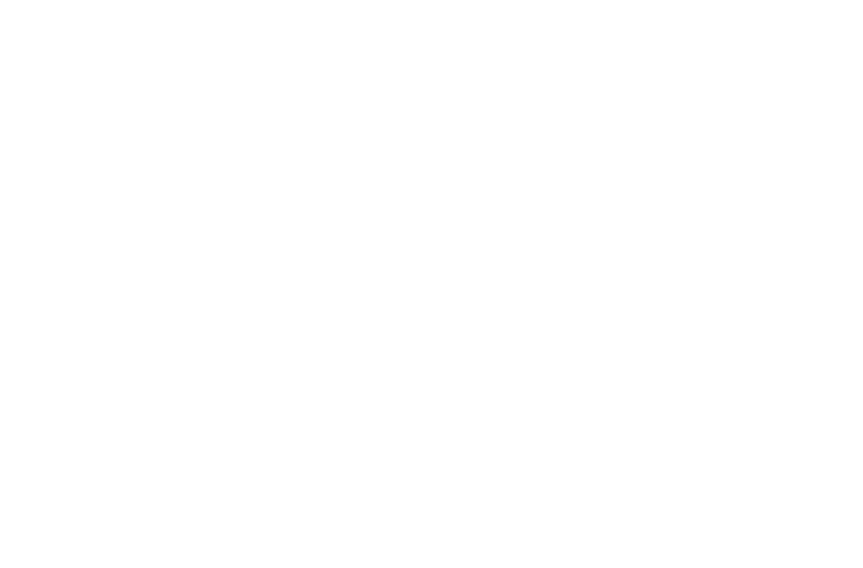
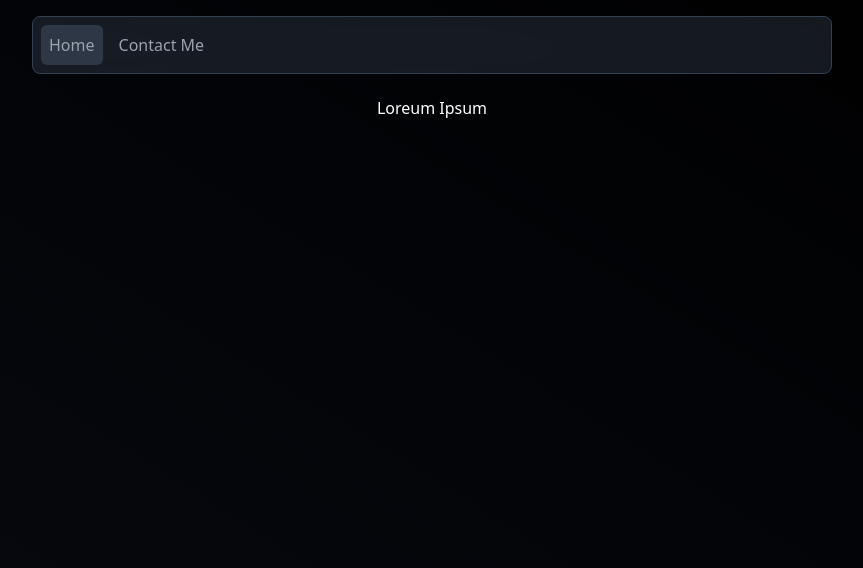
Before and after one commit to Maplerxyz/compositr.dev, a Next.js app: page / in a window 1280 px wide. Shown: the top 568 px of the page, without its empty margins (208-1071 px from the left). Built offline with nearby package versions, Linux system fonts and the light colour scheme.

Commit message:
feat(*): finally got nav working
Signed-off-by: Jim (Compositr) <jimke2000@gmail.com>

```diff
--- /dev/null
+++ b/src/common/components/core/Nav/NavBar.tsx
@@ -0,0 +1,12 @@
+import NavBarButton from "./NavBarButton";
+
+export default function NavBar() {
+  return (
+    <nav className="fixed z-[999] w-full sm:w-[80%] lg:w-[50rem] md:rounded-lg bg-slate-600/30 sm:border sm:border-slate-700 bg-opacity-80 backdrop-blur-lg sm:flex flex-row justify-between sm:mt-4 py-4 sm:py-2 px-2">
+      <div className="">
+        <NavBarButton href="/">Home</NavBarButton>
+        <NavBarButton href="/contact">Contact Me</NavBarButton>
+      </div>
+    </nav>
+  );
+}
--- /dev/null
+++ b/src/common/components/core/Nav/NavBarButton.tsx
@@ -0,0 +1,22 @@
+import type CoreProps from "@/common/typings/core/CoreProps";
+import Link from "next/link";
+import { useRouter } from "next/router";
+
+export default function NavBarButton(props: CoreProps & { href: string }) {
+  const router = useRouter();
+  return (
+    <Link passHref href={props.href}>
+      <button
+        role={"link"}
+        type="button"
+        className={`p-2 hover:text-white rounded-md text-gray-400 mr-2 ${
+          router.pathname === props.href
+            ? "bg-slate-600/50"
+            : "hover:bg-slate-600/10"
+        }`}
+      >
+        {props.children}
+      </button>
+    </Link>
+  );
+}
--- a/src/common/layouts/core/CoreLayout.tsx
+++ b/src/common/layouts/core/CoreLayout.tsx
@@ -1,5 +1,13 @@
+import NavBar from "@/common/components/core/Nav/NavBar";
 import type CoreProps from "@/common/typings/core/CoreProps";
 
 export default function CoreLayout(props: CoreProps) {
-  return <main>{props.children}</main>;
+  return (
+    <>
+      <div className="bg-gradient-to-bl from-black to-[#070a12] flex flex-row justify-center min-h-screen text-white">
+        <NavBar />
+        <main className="mt-24">{props.children}</main>
+      </div>
+    </>
+  );
 }
--- a/src/pages/index.tsx
+++ b/src/pages/index.tsx
@@ -1,3 +1,3 @@
 export default function Index() {
-  return <div></div>;
+  return <p>Loreum Ipsum</p>;
 }
--- a/tailwind.config.js
+++ b/tailwind.config.js
@@ -1,12 +1,7 @@
 module.exports = {
-  content: [
-    "./src/common/components/**/*.{tsx,jsx,js,ts}",
-    "./src/pages/**/*.{tsx,jsx,js,ts}",
-  ],
+  content: ["src/**/*.{tsx,ts,js,jsx}"],
   theme: {
     extend: {},
   },
-  plugins: [
-    require("@tailwindcss/typography")
-  ],
+  plugins: [require("@tailwindcss/typography")],
 };
--- a/tsconfig.json
+++ b/tsconfig.json
@@ -25,7 +25,8 @@
       "@/pages/*": ["src/pages/*"],
       "@/typings/*": ["src/common/typings/*"]
     },
-    "baseUrl": "."
+    "baseUrl": ".",
+
   },
   "include": ["next-env.d.ts", "**/*.ts", "**/*.tsx"],
   "exclude": ["node_modules"]
```
